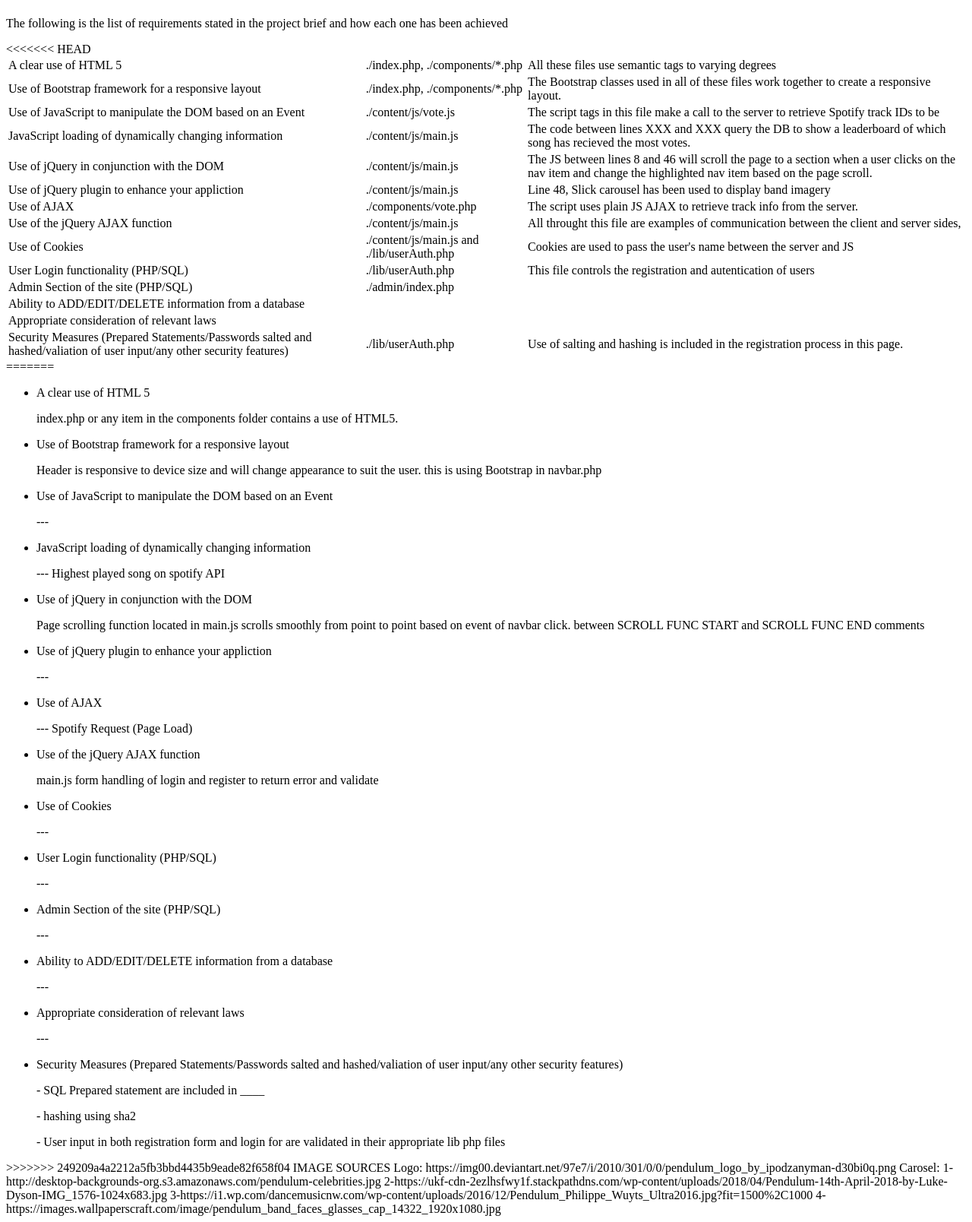
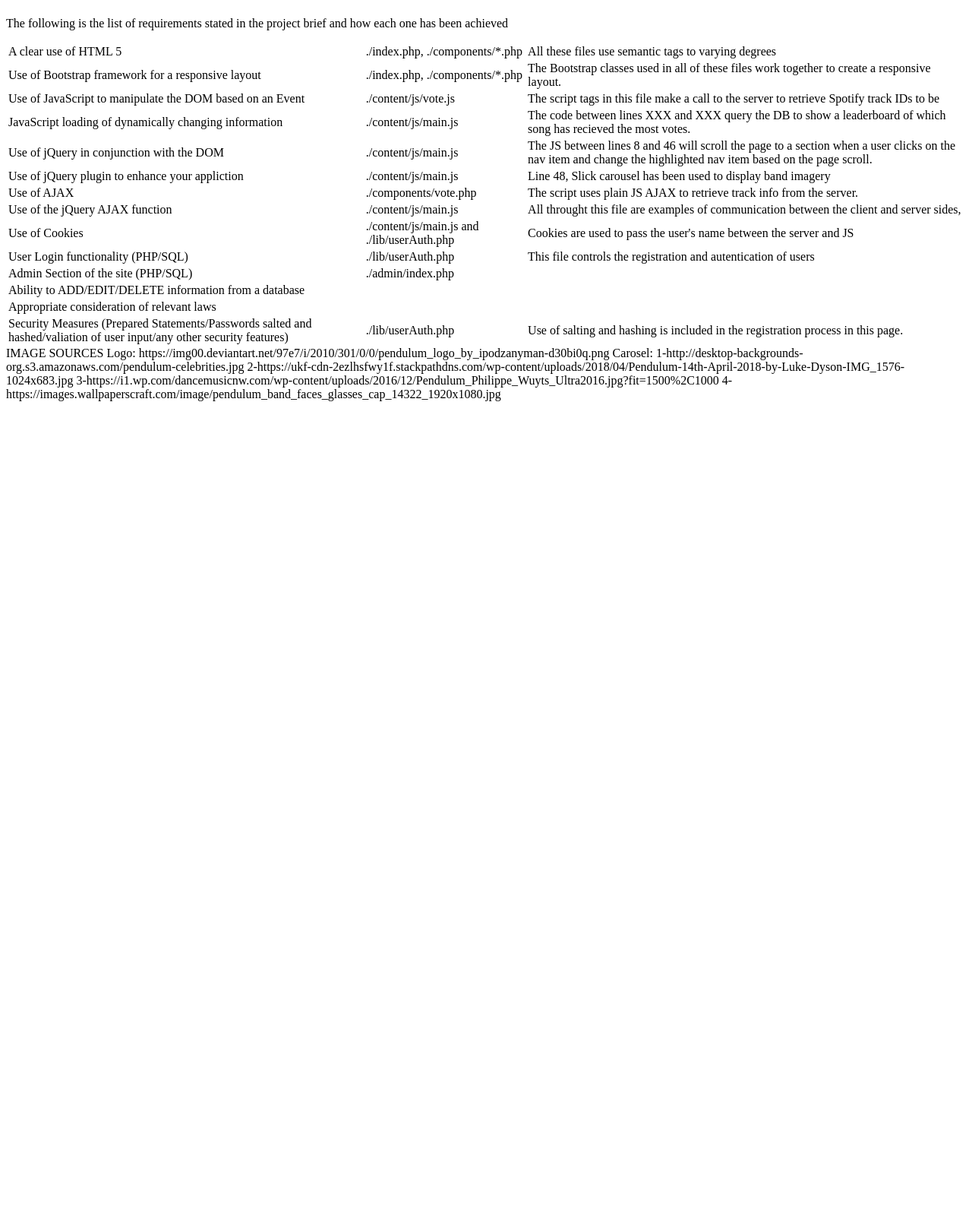
Before and after one commit to 1700863/CMP204, a PHP site: page /req.php in a window 1280 px wide. Shown: the part 58-1666 px from the top of the page at 76% size. After the commit the page ends 586 px from the top, so only its background shows below. Run offline with PHP 8.4, Linux system fonts and the light colour scheme.

Commit message:
Req update

```diff
--- a/req.php
+++ b/req.php
@@ -12,7 +12,6 @@
 
     <p>The following is the list of requirements stated in the project brief and how each one has been achieved</p>
 
-<<<<<<< HEAD
     <table>
         <tr>
             <td>A clear use of HTML 5</td>
@@ -85,53 +84,6 @@
             <td>Use of salting and hashing is included in the registration process in this page.</td>
         </tr>
     </table>
-=======
-    <ul>
-        <li>A clear use of HTML 5</li>
-        <p>index.php or any item in the components folder contains a use of HTML5.</p>
-
-        <li>Use of Bootstrap framework for a responsive layout</li>
-        <p>Header is responsive to device size and will change appearance to suit the user. this is using Bootstrap in navbar.php</p>
-
-        <li>Use of JavaScript to manipulate the DOM based on an Event</li>
-        <p>---</p>
-
-        <li>JavaScript loading of dynamically changing information</li>
-        <p>--- Highest played song on spotify API</p>
-
-        <li>Use of jQuery in conjunction with the DOM</li>
-        <p>Page scrolling function located in main.js scrolls smoothly from point to point based on event of navbar click. between SCROLL FUNC START and SCROLL FUNC END comments</p>
-
-        <li>Use of jQuery plugin to enhance your appliction</li>
-        <p>---</p>
-
-        <li>Use of AJAX</li>
-        <p> --- Spotify Request (Page Load)</p>
-
-        <li>Use of the jQuery AJAX function</li>
-        <p>main.js form handling of login and register to return error and validate</p>
-
-        <li>Use of Cookies</li>
-        <p>---</p>
-
-        <li>User Login functionality (PHP/SQL)</li>
-        <p>---</p>
-
-        <li>Admin Section of the site (PHP/SQL)</li>
-        <p>---</p>
-
-        <li>Ability to ADD/EDIT/DELETE information from a database</li>
-        <p>---</p>
-
-        <li>Appropriate consideration of relevant laws</li>
-        <p>---</p>
-
-        <li>Security Measures (Prepared Statements/Passwords salted and hashed/valiation of user input/any other security features)</li>
-        <p>- SQL Prepared statement are included in ____</p>
-        <p>- hashing using sha2</p>
-        <p>- User input in both registration form and login for are validated in their appropriate lib php files</p>
-    </ul>
->>>>>>> 249209a4a2212a5fb3bbd4435b9eade82f658f04
 
     IMAGE SOURCES
     Logo: https://img00.deviantart.net/97e7/i/2010/301/0/0/pendulum_logo_by_ipodzanyman-d30bi0q.png
```
